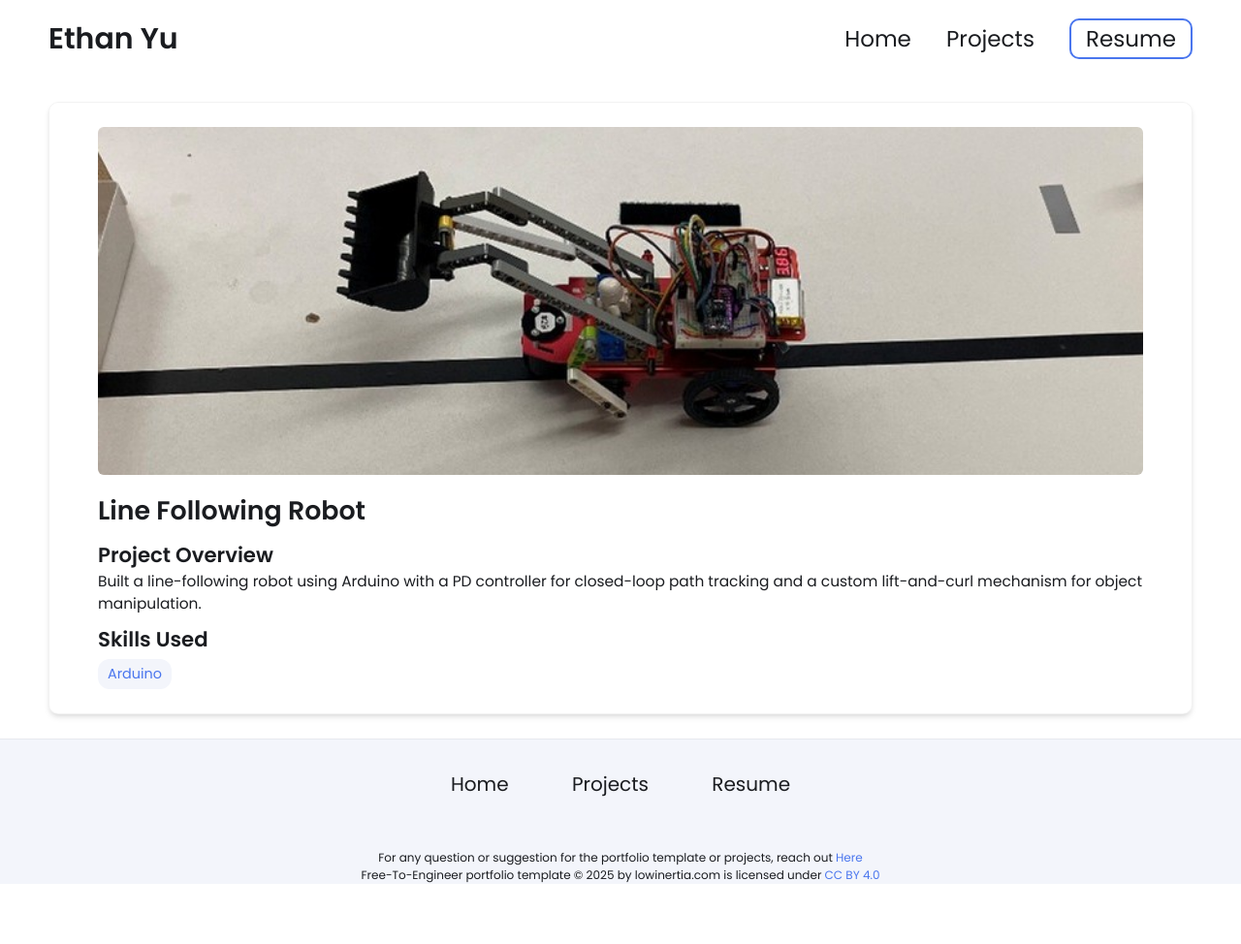
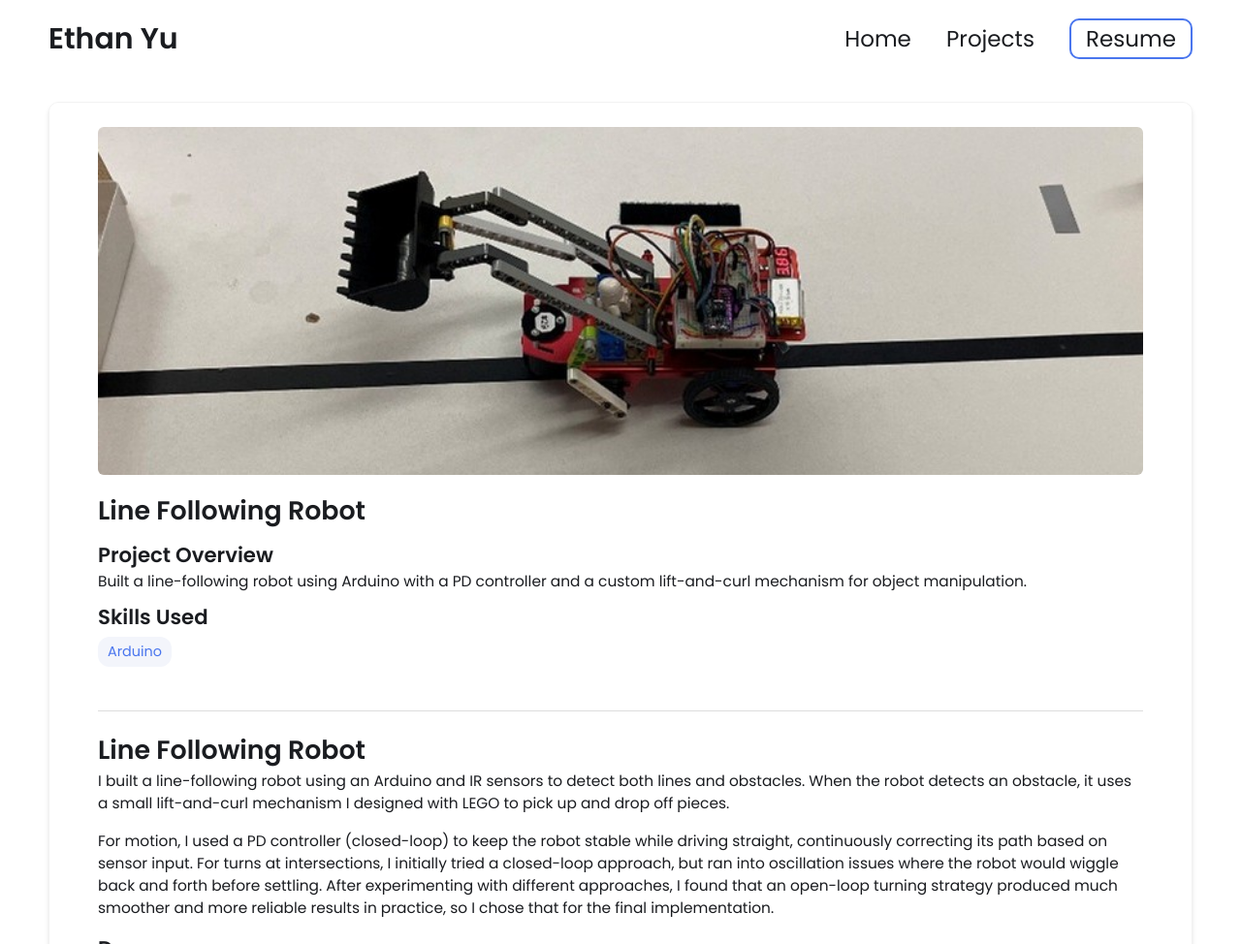
Before and after one commit to chaoqy/chaoqy.github.io, a Jekyll site: the page built from _projects/line-follower/index.md, in a window 1280 px wide. Shown: the top 974 px of the page at 97% size. Built offline with Jekyll 4.4.1, drawn with Linux system fonts in a browser that asks for light colours; before the commit the page ends 912 px from its top, so only the background shows below that; grey boxes are pictures that could not be loaded.

Commit message:
Update index.md

```diff
--- a/_projects/line-follower/index.md
+++ b/_projects/line-follower/index.md
@@ -1,8 +1,17 @@
 ---
 layout: post
 title: Line Following Robot
-description: Built a line-following robot using Arduino with a PD controller for closed-loop path tracking and a custom lift-and-curl mechanism for object manipulation.
+description: Built a line-following robot using Arduino with a PD controller and a custom lift-and-curl mechanism for object manipulation.
 skills:
 - Arduino
 main-image: /linefollower.jpg
 ---
+
+---
+# Line Following Robot
+I built a line-following robot using an Arduino and IR sensors to detect both lines and obstacles. When the robot detects an obstacle, it uses a small lift-and-curl mechanism I designed with LEGO to pick up and drop off pieces.
+
+For motion, I used a PD controller (closed-loop) to keep the robot stable while driving straight, continuously correcting its path based on sensor input. For turns at intersections, I initially tried a closed-loop approach, but ran into oscillation issues where the robot would wiggle back and forth before settling. After experimenting with different approaches, I found that an open-loop turning strategy produced much smoother and more reliable results in practice, so I chose that for the final implementation.
+
+## Demo
+{% include image-gallery.html images="line_follower.gif" %}
```
